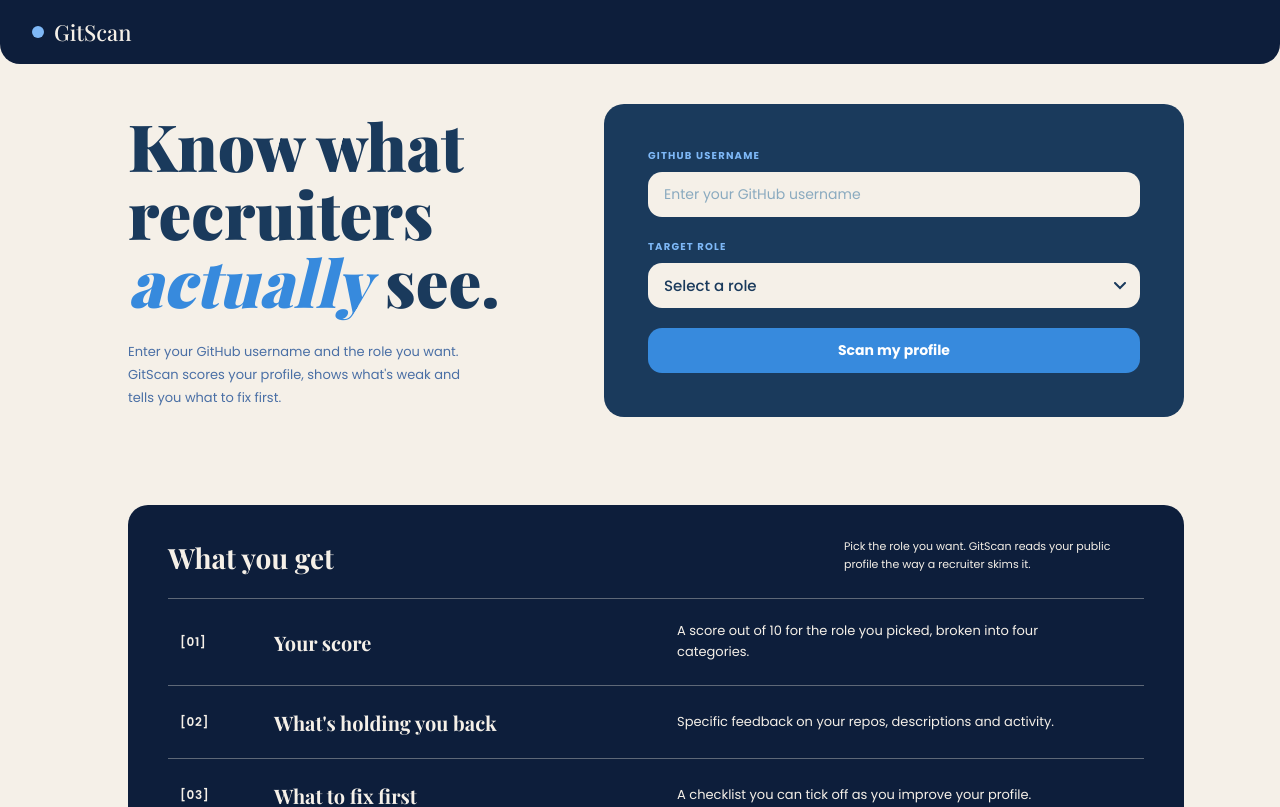
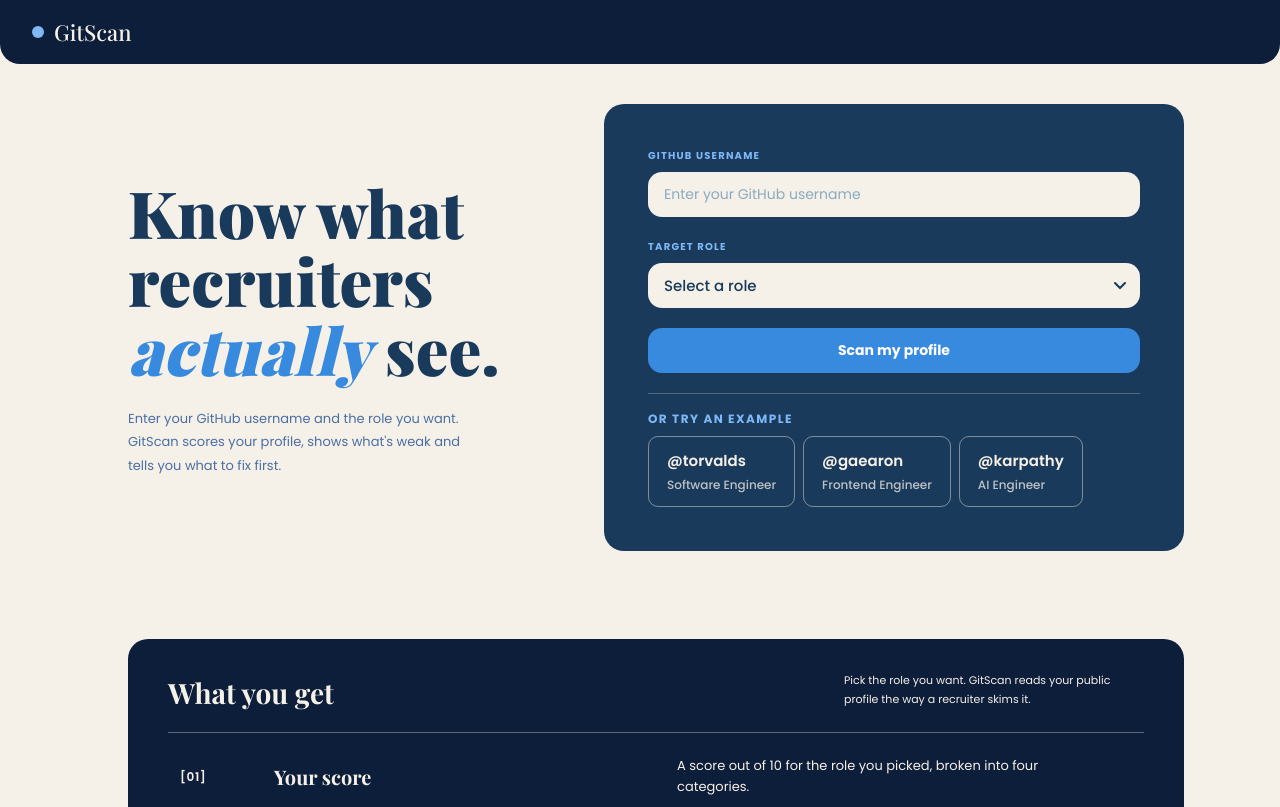
Before and after one commit to sara-deshpande/GitScan, a React (Create React App) app: page / in a window 1280 px wide. Shown: the top 807 px of the page. Built offline with nearby package versions, Linux system fonts and the light colour scheme; no server answers; a web font is replaced by a local one.

Commit message:
Add example profile buttons to the home page

```diff
--- a/src/components/Home.css
+++ b/src/components/Home.css
@@ -212,3 +212,59 @@
     font-size: 20px;
   }
 }
+
+.examples {
+  margin-top: 1.25rem;
+  padding-top: 1.1rem;
+  border-top: 1px solid rgba(245, 240, 232, 0.25);
+}
+
+.home .examples-label {
+  color: #7eb8f7;
+  font-size: 12px;
+  font-weight: 700;
+  letter-spacing: 0.12em;
+  text-transform: uppercase;
+  line-height: 1.4;
+  max-width: none;
+  margin: 0 0 8px;
+}
+
+.examples-list {
+  display: flex;
+  flex-wrap: wrap;
+  gap: 8px;
+}
+
+.home-card .example-chip {
+  width: auto;
+  display: flex;
+  flex-direction: column;
+  align-items: flex-start;
+  gap: 4px;
+  padding: 12px 18px;
+  background: transparent;
+  border: 1px solid rgba(245, 240, 232, 0.45);
+  border-radius: 10px;
+  color: #F5F0E8;
+  font-size: 15px;
+  font-weight: 600;
+  text-align: left;
+  cursor: pointer;
+  transition: background 0.2s ease;
+}
+
+.home-card .example-chip:hover {
+  background: rgba(245, 240, 232, 0.12);
+}
+
+.home-card .example-chip:focus-visible {
+  outline: 2px solid #7eb8f7;
+  outline-offset: 2px;
+}
+
+.example-role {
+  font-size: 12px;
+  font-weight: 500;
+  opacity: 0.75;
+}
--- a/src/components/Home.js
+++ b/src/components/Home.js
@@ -1,6 +1,12 @@
 import './Home.css';
 import { useState, useEffect } from 'react';
 import {useNavigate} from "react-router-dom";
+
+const EXAMPLES = [
+    { username: 'torvalds', role: 'Software Engineer' },
+    { username: 'gaearon', role: 'Frontend Engineer' },
+    { username: 'karpathy', role: 'AI Engineer' }
+];
 
 const Home = () => {
 
@@ -23,6 +29,10 @@
         setFormError('');
         navigate(`/profile/${username}?role=${encodeURIComponent(role)}`);
     }
+
+    const handleExample = (example) => {
+        navigate(`/profile/${example.username}?role=${encodeURIComponent(example.role)}`);
+    };
 
     useEffect(() => {
         document.title = username ? `GitScan | ${username}` : 'GitScan';
@@ -69,6 +79,22 @@
                     </select>
                     {formError && <p className="error-message">{formError}</p>}
                     <button onClick={handleClick}>Scan my profile </button>
+                    <div className="examples">
+                        <p className="examples-label">Or try an example</p>
+                        <div className="examples-list">
+                            {EXAMPLES.map(example => (
+                                <button
+                                    key={example.username}
+                                    type="button"
+                                    className="example-chip"
+                                    onClick={() => handleExample(example)}
+                                >
+                                    <span className="example-name">@{example.username}</span>
+                                    <span className="example-role">{example.role}</span>
+                                </button>
+                            ))}
+                        </div>
+                    </div>
                 </div>
             </div>
 
```
